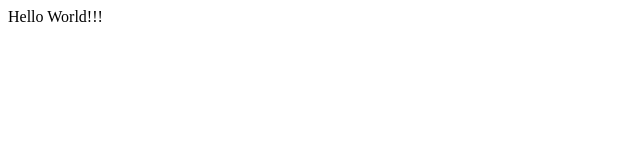
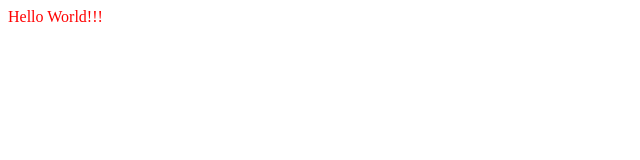
Before and after one commit to br13patel/br13patel.github.io, a plain HTML site: page index.html in a window 1280 px wide. Shown: the whole page, without its empty margins (0-640 px from the left). Drawn offline with Linux system fonts and the light colour scheme.

Commit message:
Update index.html

```diff
--- a/index.html
+++ b/index.html
@@ -1,3 +1,3 @@
-<div style="backgroung: #CCCCCC;">
+<div style="backgroung-color: #CCCCCC; color:red;">
   Hello World!!!
 </div>
```
